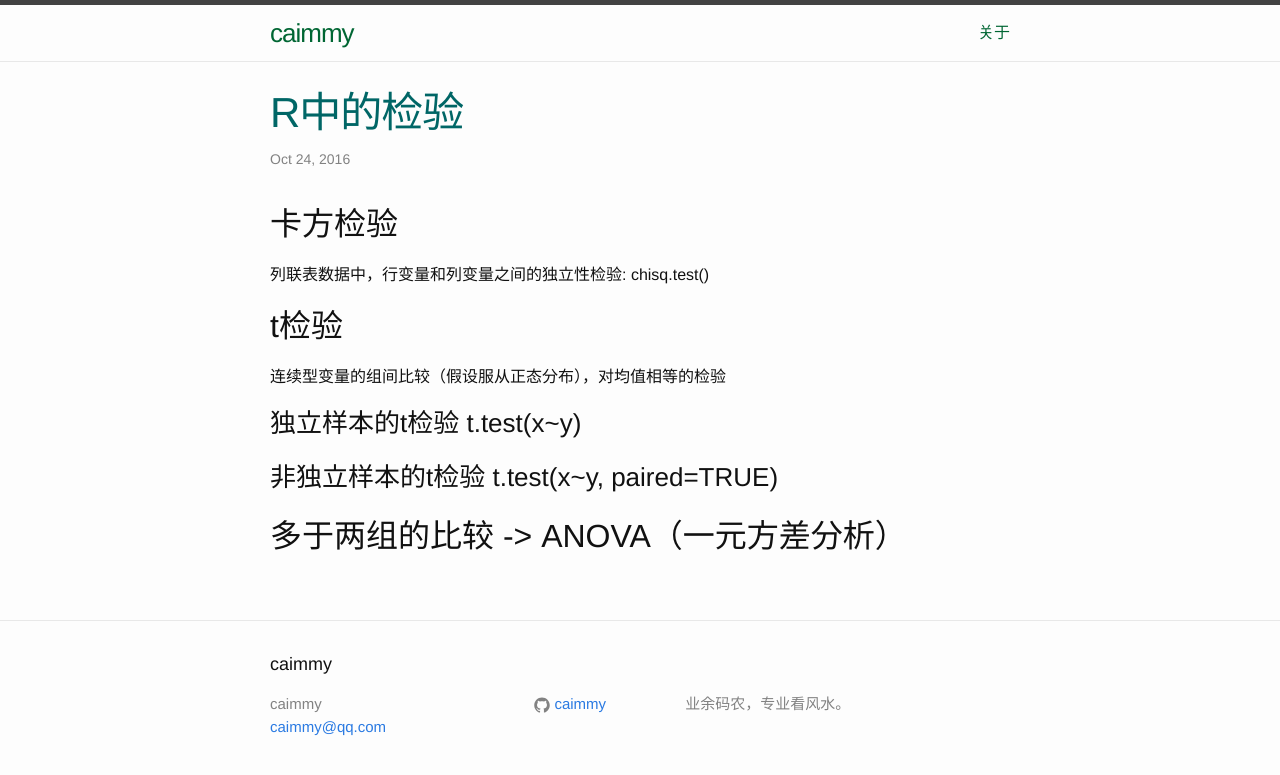
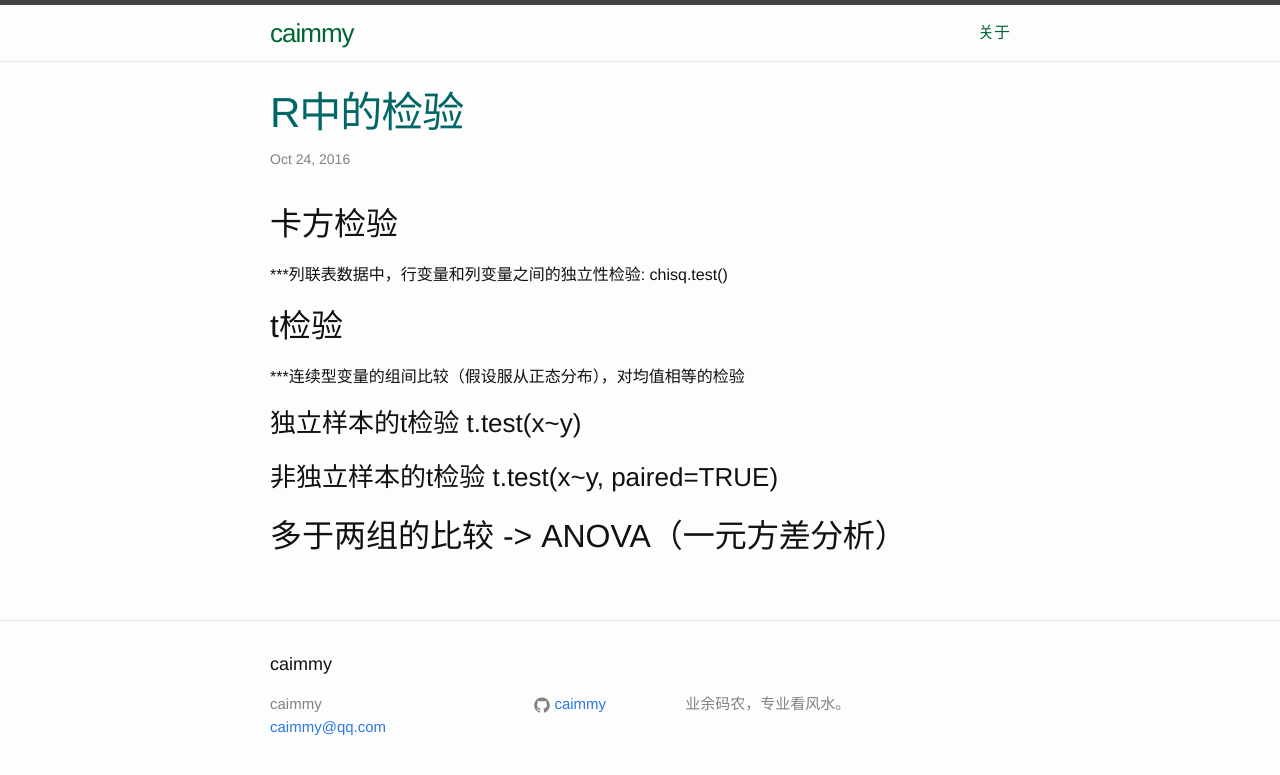
Before and after one commit to caimmy/caimmy.github.io, a Jekyll site: the page built from _posts/archaeology/2016-10-24-R-test.md, in a window 1280 px wide. Shown: the top 775 px of the page. Built offline with Jekyll 4.4.1, drawn with Linux system fonts in a browser that asks for light colours; comment, search, counter and statistics services are not loaded.

Commit message:
add R learn

```diff
--- a/_posts/archaeology/2016-10-24-R-test.md
+++ b/_posts/archaeology/2016-10-24-R-test.md
@@ -6,9 +6,9 @@ category: archaeology
 tags: 在线系统 prehistory 定量
 ---
 ## 卡方检验
-列联表数据中，行变量和列变量之间的独立性检验: chisq.test()
+***列联表数据中，行变量和列变量之间的独立性检验: chisq.test()
 ## t检验
-连续型变量的组间比较（假设服从正态分布），对均值相等的检验
+***连续型变量的组间比较（假设服从正态分布），对均值相等的检验
 ### 独立样本的t检验 t.test(x~y)
 ### 非独立样本的t检验 t.test(x~y, paired=TRUE)
 ## 多于两组的比较 -> ANOVA（一元方差分析）
```
